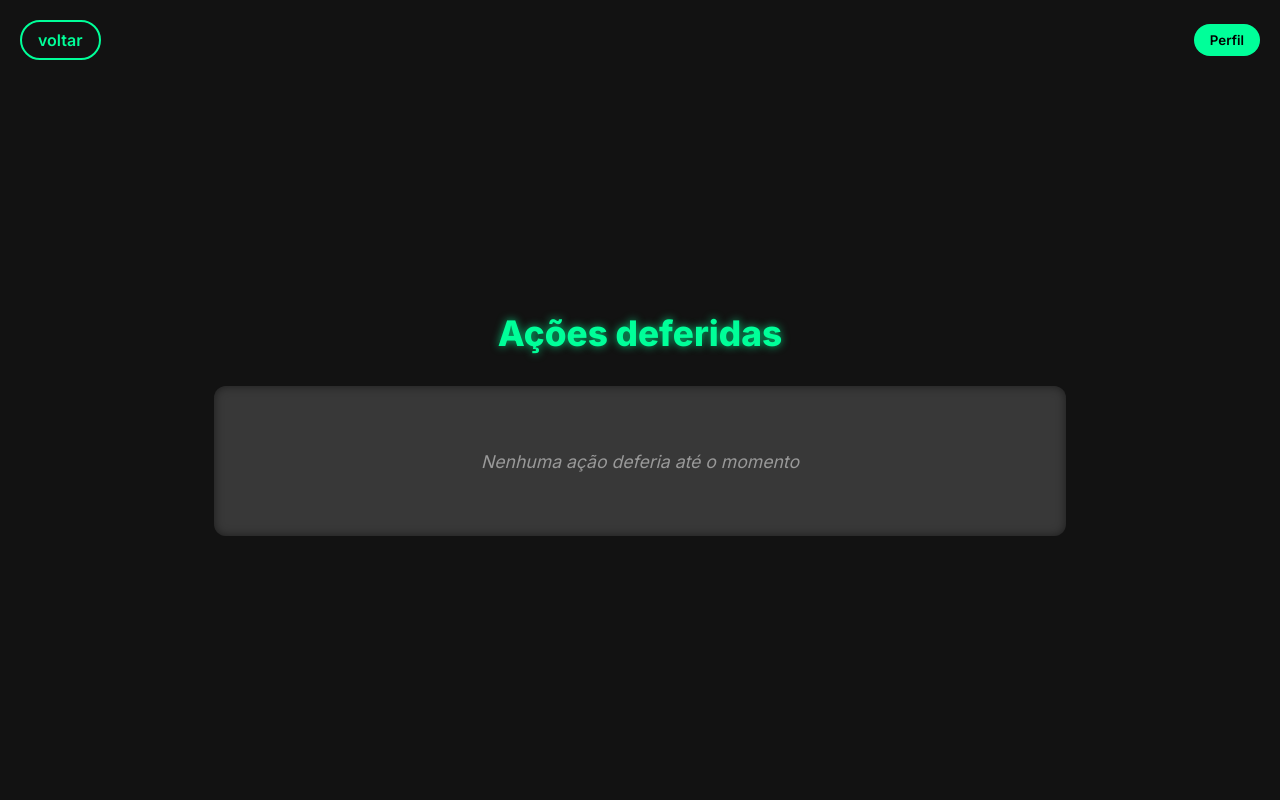
After one commit to aluisioalonso/ifcoins, a Flask app: template templates/avaliador/acoes_deferidas.html in a window 1280 px wide. The commit adds this page. Run offline with Flask 3, Linux system fonts and the light colour scheme; the template is opened without the code that fills it, so the values that code supplies are empty.

```diff
--- a/app.py
+++ b/app.py
@@ -3,7 +3,7 @@ from models.modelosDB import AlunoDB, AvaliadorDB
 from blueprints.admin_bp import admin_bp
 from blueprints.avaliador_bp import avaliador_bp
 from database.database import (
-    aluno_dao, avaliador_dao , acao_dao)
+    aluno_dao, avaliador_dao , acao_dao )
 
 app = Flask(__name__)
 app.secret_key = 'IUY$#YIy5i#5232'
@@ -107,6 +107,8 @@ def aluno_pagina():
         return redirect(url_for('login'))
 
     aluno = aluno_dao.buscar_por_email(email)
+
+    from database.database import acao_dao  # Garante que acao_dao está disponível
     acoes = acao_dao.listar_todas()
 
     return render_template('aluno/aluno.html', aluno=aluno, acoes=acoes)
--- a/database/database.py
+++ b/database/database.py
@@ -109,6 +109,11 @@ class AcaoRealizadaDAO:
             .order_by(AcaoRealizadaAlunoDB.data_envio.desc())
             .all()
         )
+
+    # NOVO MÉTODO: Lista ações APROVADAS
+    def listar_deferidas(self):
+        # Lista ações com status 'aprovada'
+        return self.session.query(AcaoRealizadaAlunoDB).filter_by(status='aprovada').all()
 
     def processar_acao(self, id_acao_realizada, status, valor=0, comentario=None):
         acao_realizada = self.buscar_por_id(id_acao_realizada)
--- /dev/null
+++ b/static/css/avaliador/acoes_deferidas.css
@@ -0,0 +1,207 @@
+/* acoes_enviadas.css - Versão Final com Dropdown de Perfil Funcional */
+* {
+  margin: 0;
+  padding: 0;
+  box-sizing: border-box;
+  font-family: 'Inter', sans-serif;
+}
+
+body {
+  background-color: #121212;
+  color: #00ff99;
+  display: flex;
+  flex-direction: column;
+  align-items: center;
+  min-height: 100vh;
+  justify-content: center;
+  padding: 20px;
+}
+
+.canvas {
+  width: 100%;
+  max-width: 900px;
+  padding: 1.5rem;
+  text-align: center;
+  background-color: transparent;
+  box-shadow: none;
+  border-radius: 0;
+}
+
+/* ---------------------------------------------------------------- */
+/* --- POSICIONAMENTO FIXO NO TOPO --- */
+/* ---------------------------------------------------------------- */
+.top-row-fixed {
+  position: fixed;
+  top: 20px;
+  left: 20px;
+  right: 20px;
+  z-index: 10;
+
+  display: flex;
+  justify-content: space-between;
+  align-items: center;
+}
+
+/* Contêiner que ancora o dropdown */
+.profile-dropdown-container {
+    position: relative;
+    display: inline-block;
+}
+
+/* --- Botão 'voltar' --- */
+.back-btn {
+  background-color: transparent;
+  color: #00ff99;
+  border: 2px solid #00ff99;
+  text-decoration: none;
+  border-radius: 50px;
+  padding: 0.5rem 1rem;
+  font-weight: 600;
+  cursor: pointer;
+  transition: background-color 0.3s, transform 0.3s, color 0.3s;
+}
+
+.back-btn:hover {
+  background-color: #00ff99;
+  color: #121212;
+  transform: scale(1.05);
+}
+
+/* --- Profile Button (Pill) --- */
+.pill-profile {
+  background-color: #00ff99;
+  color: #000000;
+  border: none;
+  border-radius: 50px;
+  padding: 0.5rem 1rem;
+  font-weight: 600;
+  cursor: pointer;
+  transition: background-color 0.3s, transform 0.3s;
+}
+
+.pill-profile:hover {
+  background-color: #00e680;
+  transform: scale(1.05);
+}
+
+/* --- Título Principal --- */
+.title {
+  font-size: 2.2rem;
+  margin-top: 5rem;
+  margin-bottom: 2rem;
+  font-weight: 800;
+  color: #00ff99;
+  text-shadow: 0 0 8px rgba(0, 255, 153, 0.7);
+}
+
+/* --- Seções e Conteúdo --- */
+.sections {
+    margin-bottom: 2rem;
+    width: 100%;
+    padding: 0;
+}
+
+.card {
+  margin: 0;
+  padding: 0;
+  background: transparent;
+  border: none;
+}
+
+.fake-input.large {
+  display: flex;
+  flex-direction: column;
+  justify-content: center;
+  align-items: center;
+  width: 100%;
+
+  background-color: #383838;
+  min-height: 150px;
+
+  padding: 1.5rem;
+  border-radius: 12px;
+  color: #c9c9c9;
+  font-size: 1.1rem;
+  font-weight: 400;
+
+  overflow-y: hidden;
+  box-shadow: inset 0 0 10px rgba(0, 0, 0, 0.5);
+}
+
+.empty-message {
+    text-align: center;
+    color: #999;
+    font-size: 1.1rem;
+    font-style: italic;
+}
+
+
+/* ---------------------------------------------------------------- */
+/* --- DROPDOWN STYLES (CORRIGIDO PARA FUNCIONAR) --- */
+/* ---------------------------------------------------------------- */
+
+/* Garante que o menu fique invisível por padrão e tem prioridade */
+.hidden {
+  display: none !important;
+}
+
+/* O MODAL AGORA É O DROPDOWN */
+.modal {
+  position: absolute;
+  top: 100%; /* Abaixo do botão */
+  right: 0;  /* Alinhado à direita */
+
+  width: 250px;
+
+  background: none;
+  /* display: block é o estado visível quando .hidden é removido */
+  display: block;
+
+  z-index: 1001;
+  padding-top: 5px;
+}
+
+.modal-content {
+  background: #121212;
+  border-radius: 8px;
+  padding: 0.5rem;
+
+  width: 100%;
+  max-width: none;
+  text-align: left;
+
+  position: static;
+
+  color: #00ff99;
+  border: 1px solid #00ff99;
+  box-shadow: 0 4px 15px rgba(0, 0, 0, 0.5), 0 0 10px rgba(0, 255, 153, 0.3);
+}
+
+/* Título (Perfil) dentro do Menu */
+.modal-content h4 {
+    margin-bottom: 0.5rem;
+    padding: 0.5rem 0.5rem 0.5rem 0.8rem;
+    font-size: 1rem;
+    font-weight: 700;
+    border-bottom: 1px solid rgba(0, 255, 153, 0.2);
+}
+
+/* Itens de Menu */
+.mini-btn {
+    display: block;
+    background: transparent;
+    color: #c9c9c9;
+    padding: 0.5rem 0.8rem;
+    border-radius: 4px;
+    margin: 0;
+    text-decoration: none;
+    font-weight: 500;
+    font-size: 0.95rem;
+    text-align: left;
+    transition: background-color 0.2s, color 0.2s;
+}
+
+.mini-btn:hover {
+    background: rgba(0, 255, 153, 0.1);
+    color: #00ff99;
+}
--- /dev/null
+++ b/static/js/avaliador/acoes_deferidas.js
@@ -0,0 +1,13 @@
+// Menu Principal JS
+
+// Modal do perfil
+const modal = document.getElementById('profile-modal');
+const openBtn = document.getElementById('open-profile');
+const closeBtn = document.getElementById('close-profile');
+
+// Lógica para abrir e fechar o modal do perfil
+openBtn.addEventListener('click', () => modal.classList.remove('hidden'));
+closeBtn.addEventListener('click', () => modal.classList.add('hidden'));
+
+// A navegação para 'ações enviadas' e 'ações deferidas'
+// FOI REMOVIDA daqui e colocada diretamente no HTML usando a tag <a>.
--- /dev/null
+++ b/templates/avaliador/acoes_deferidas.html
@@ -0,0 +1,46 @@
+<!DOCTYPE html>
+<html lang="pt-BR">
+<head>
+    <meta charset="UTF-8">
+    <meta name="viewport" content="width=device-width, initial-scale=1">
+    <title>Ações deferidas</title>
+    <link href="https://fonts.googleapis.com/css2?family=Inter:wght@400;600;700;800&display=swap" rel="stylesheet">
+    <link rel="stylesheet" href="../static/css/avaliador/acoes_deferidas.css">
+</head>
+<body>
+
+    <div class="top-row-fixed">
+        <a href="/avaliador/" class="pill-btn back-btn">voltar</a>
+
+        <div class="profile-dropdown-container">
+            <button id="open-profile" class="pill-profile">Perfil</button>
+
+            <div id="profile-modal" class="modal hidden">
+                <div class="modal-content">
+                    <h4>Perfil</h4>
+                    <a href="#" class="mini-btn">dados do usuário</a>
+                    <a href="#" class="mini-btn">avaliações</a>
+                    <a href="#" class="mini-btn">ações indeferidas</a>
+                    <a href="#" class="mini-btn">sair da sessão</a>
+                </div>
+            </div>
+        </div>
+        </div>
+
+    <main class="canvas">
+
+        <div class="title">Ações deferidas</div>
+
+        <div class="sections">
+            <article class="card">
+                <div class="fake-input large">
+                    <div class="empty-message">Nenhuma ação deferia até o momento</div>
+                </div>
+            </article>
+        </div>
+
+    </main>
+
+    <script src="../js/acoes_deferidas.js"></script>
+</body>
+</html>
```
Also changed, not shown: blueprints/avaliador_bp.py (+38 -7 lines), static/css/avaliador/acoes_enviadas.css (added, +265 -0 lines), static/js/avaliador/acoes_enviadas.js (added, +49 -0 lines), templates/avaliador/acoes_enviadas.html (added, +66 -0 lines), templates/avaliador/avaliador.html (+11 -17 lines), ifcoins.db.
